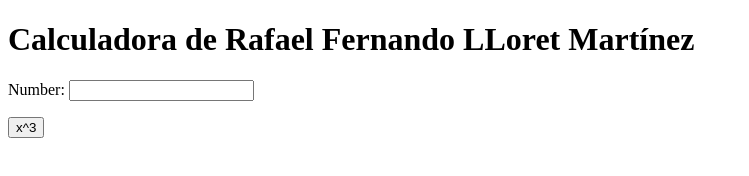
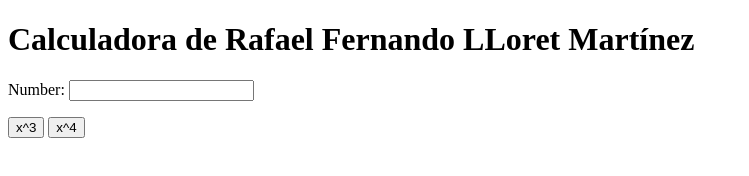
Before and after one commit to terolle/my-calculator, a plain HTML site: page index.html in a window 1280 px wide. Shown: the whole page, without its empty margins (0-749 px from the left). Drawn offline with Linux system fonts and the light colour scheme.

Commit message:
x^4 button

```diff
--- a/index.html
+++ b/index.html
@@ -13,12 +13,17 @@
   <input type="text" id="n1">
   <p>
     <button onclick="cube()"> x^3</button>
+    <button onclick="power_4()"> x^4</button>
   </p>
   <script>
     function cube() {
       let num = document.getElementById("n1");
       num.value = Math.pow(num.value, 3);
     }
+    function power_4() {
+      let num = document.getElementById("n1");
+      num.value = Math.pow(num.value, 4);
+    }
   </script>
 </body>
 
```
